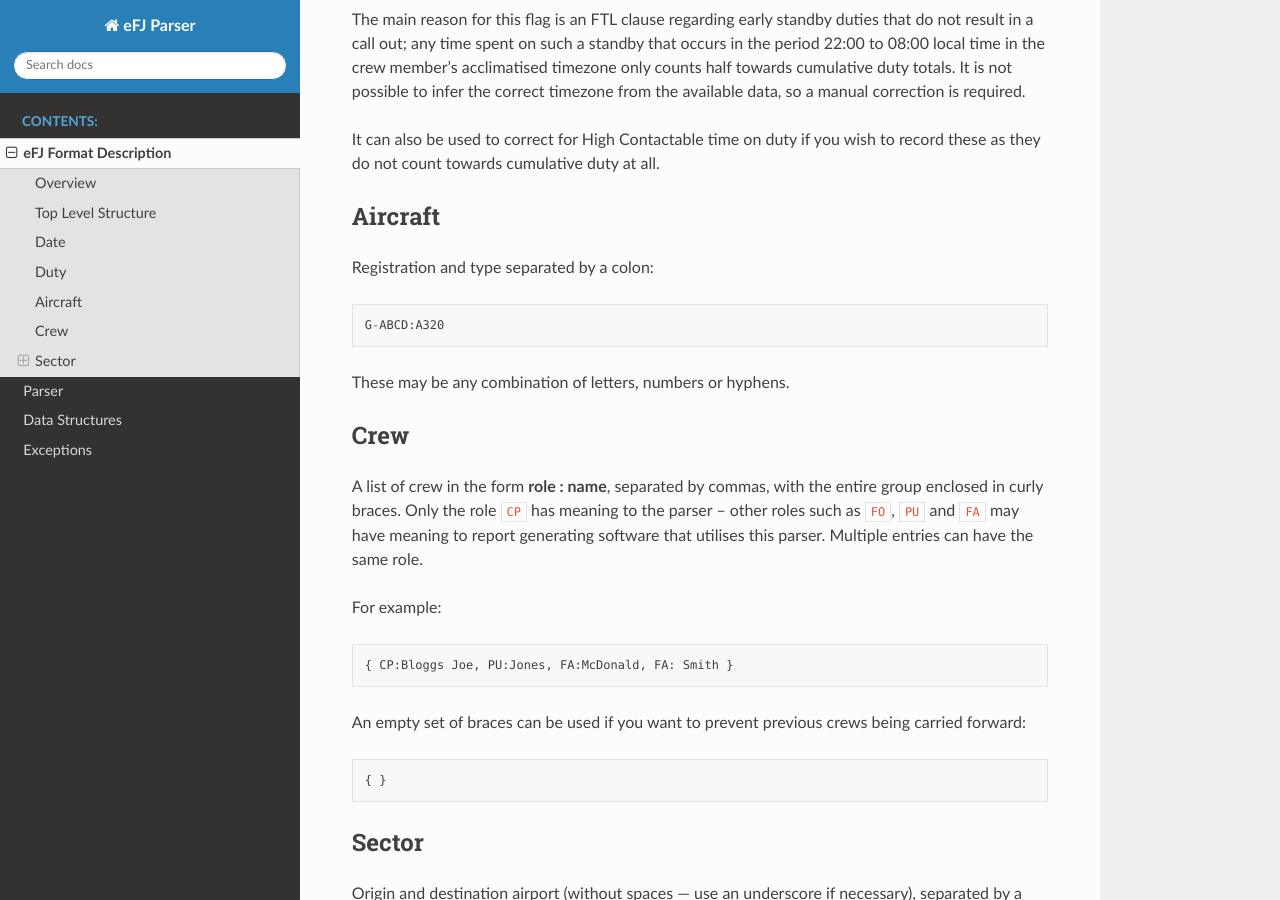
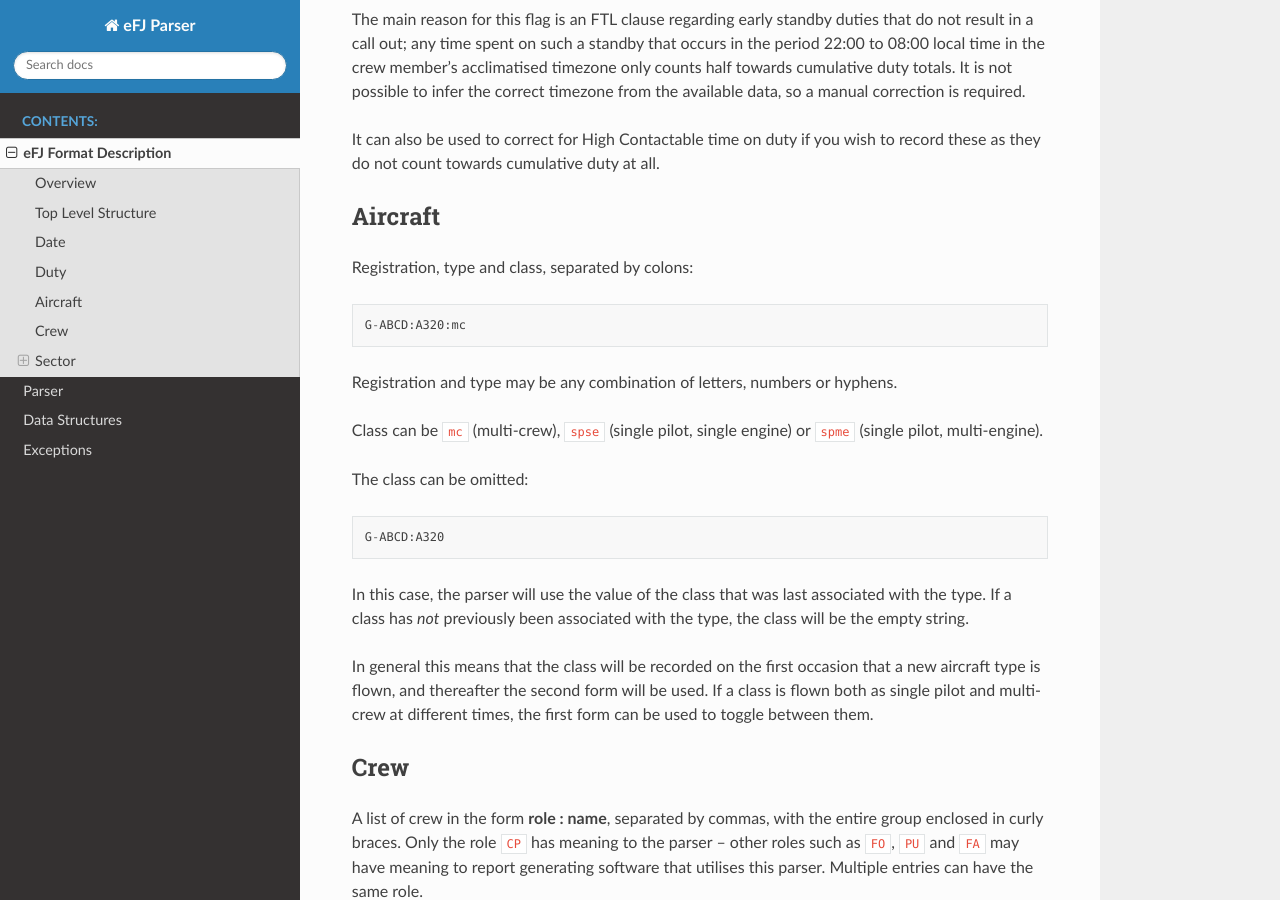
Before and after one commit to JonHurst/efj_parser, a Sphinx documentation site: the page built from docs/format.rst, in a window 1280 px wide and 900 px high, scrolled down 2170 px. Built offline with Sphinx 7.4.7 and the Read the Docs theme 3.1.0, drawn with Linux system fonts in a browser that asks for light colours; some of the changed text lies outside the part shown.

```diff
--- a/docs/format.rst
+++ b/docs/format.rst
@@ -115,11 +115,27 @@ record these as they do not count towards cumulative duty at all.
 Aircraft
 --------
 
-Registration and type separated by a colon: ::
+Registration, type and class, separated by colons: ::
 
-    G-ABCD:A320
+    G-ABCD:A320:mc
 
-These may be any combination of letters, numbers or hyphens.
+Registration and type may be any combination of letters, numbers or hyphens.
+
+Class can be ``mc`` (multi-crew), ``spse`` (single pilot, single engine) or
+``spme`` (single pilot, multi-engine).
+
+The class can be omitted: ::
+
+  G-ABCD:A320
+
+In this case, the parser will use the value of the class that was last
+associated with the type. If a class has *not* previously been associated with
+the type, the class will be the empty string.
+
+In general this means that the class will be recorded on the first occasion that
+a new aircraft type is flown, and thereafter the second form will be used. If a
+class is flown both as single pilot and multi-crew at different times, the first
+form can be used to toggle between them.
 
 Crew
 ----
@@ -256,13 +272,6 @@ Examples: ::
   EMA/EMA 1000/1300 ins ld:10  # 10 day landings as instructor
   EMA/FNC 1000/1300 ld:0  # Zero landings for some reason
 
-Aircraft class overrides
-~~~~~~~~~~~~~~~~~~~~~~~~
-
-Whether a flight is single-pilot, single-engine; single-pilot, multi-engine; or
-multi-crew will usually be inferred from the type of aircraft being flown. In
-very rare cases, this might need to be over-ridden on a sector by sector basis,
-in which case the flags ``spse``, ``spme`` or ``mc`` respectively can be used.
 
 Unknown flags
 ~~~~~~~~~~~~~
--- a/setup.py
+++ b/setup.py
@@ -5,7 +5,7 @@ with open("README.md", "r") as fh:
 
 setuptools.setup(
     name="efj-parser",
-    version="0.9.2",
+    version="0.9.3",
     author="Jon Hurst",
     author_email="jon.a@hursts.org.uk",
     description="Parse an electronic Flight Journal file",
```
Also changed, not shown: efj_parser/__init__.py (+4 -4 lines).
